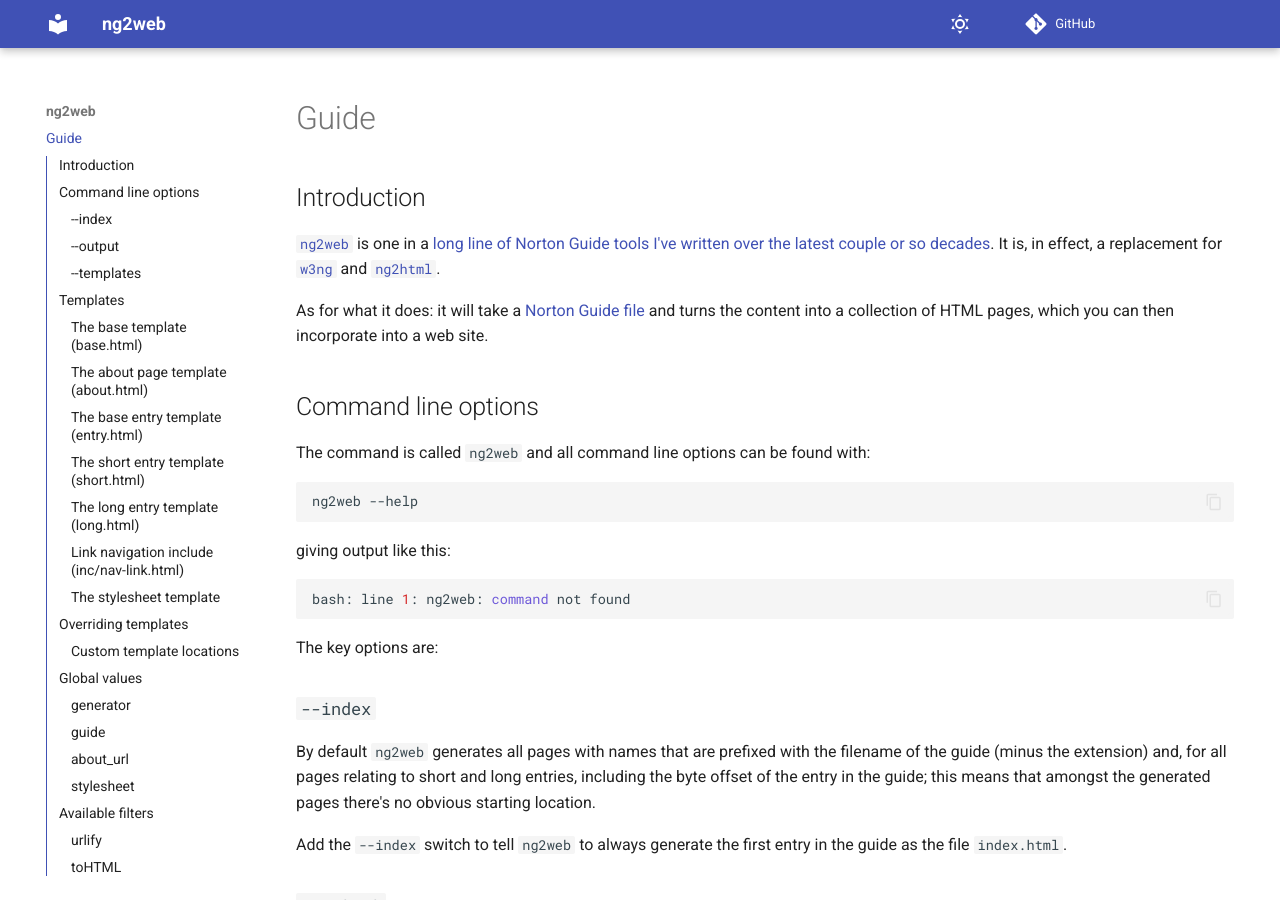
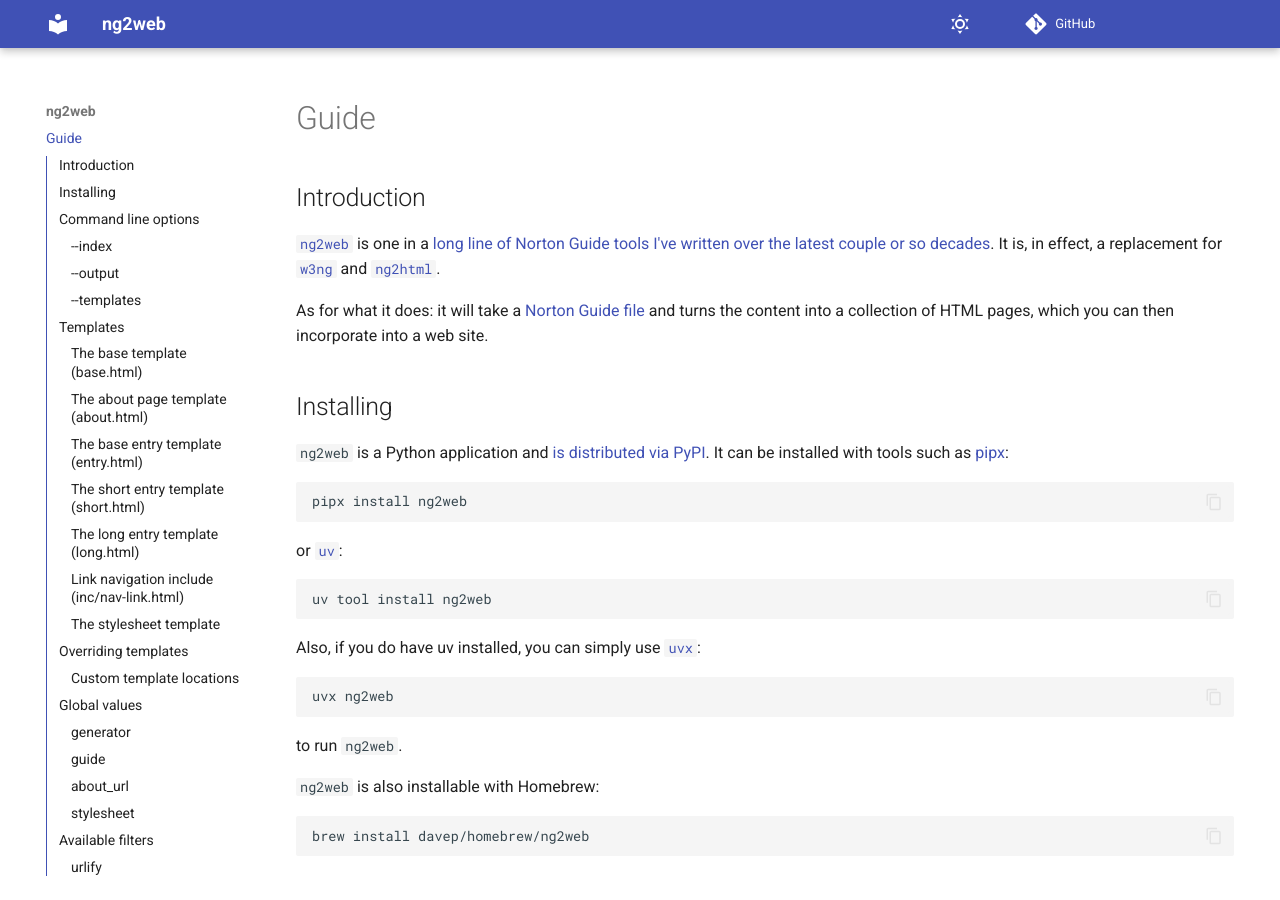
Before and after one commit to davep/ng2web, an MkDocs documentation site: the page built from docs/index.md, in a window 1280 px wide and 900 px high. Built offline with MkDocs 1.6.1 and Material for MkDocs 9.7.7, drawn with Linux system fonts in a browser that asks for light colours; comment, search, counter and statistics services are not loaded.

Commit message:
:books: Add installation instructions to the documentation
Closes #12.

````diff
--- a/docs/index.md
+++ b/docs/index.md
@@ -10,6 +10,37 @@
 file](https://en.wikipedia.org/wiki/Norton_Guides) and turns the content
 into a collection of HTML pages, which you can then incorporate into a web
 site.
+
+## Installing
+
+`ng2web` is a Python application and [is distributed via
+PyPI](https://pypi.org/project/ng2web/). It can be installed with tools such
+as [pipx](https://pipx.pypa.io/stable/):
+
+```sh
+pipx install ng2web
+```
+
+or [`uv`](https://docs.astral.sh/uv/):
+
+```sh
+uv tool install ng2web
+```
+
+Also, if you do have uv installed, you can simply use
+[`uvx`](https://docs.astral.sh/uv/guides/tools/):
+
+```sh
+uvx ng2web
+```
+
+to run `ng2web`.
+
+`ng2web` is also installable with Homebrew:
+
+```sh
+brew install davep/homebrew/ng2web
+```
 
 ## Command line options
 
````
